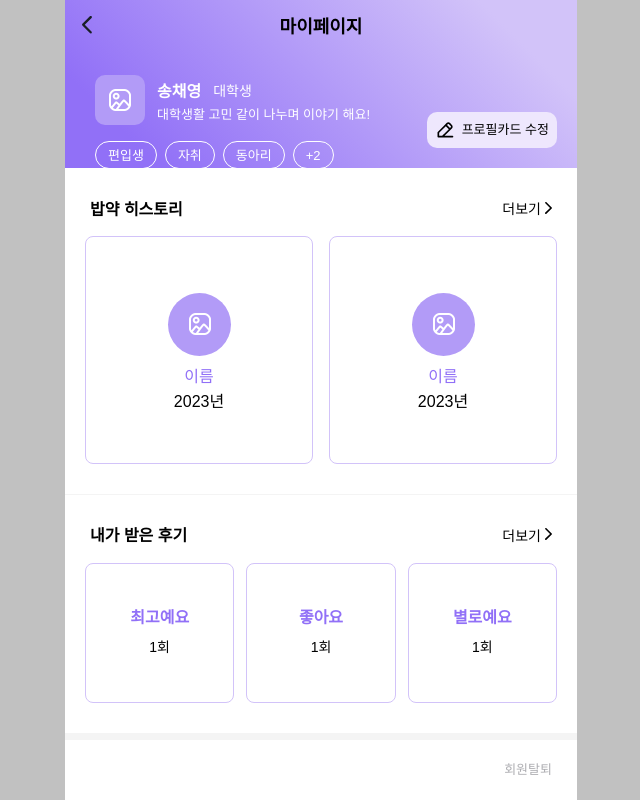
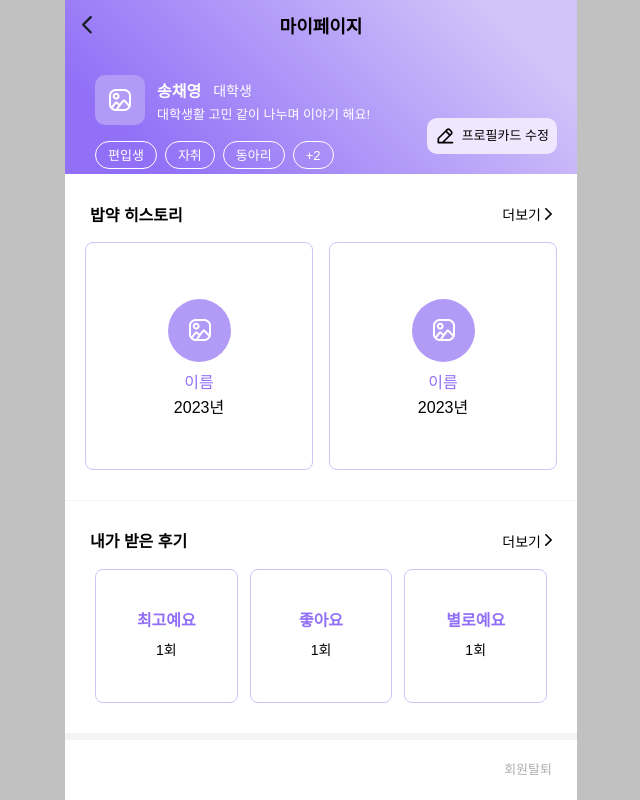
Before and after one commit to swyp3-babpool/babpool-frontend, a React (Vite) app: page /mypage in a window 1280 px wide. Shown: the whole page, without its empty margins (319-959 px from the left). Built offline with nearby package versions, Linux system fonts and the light colour scheme; no server answers; a web font is replaced by a local one.

Commit message:
feat: add navigate to modify profile page

```diff
--- a/src/pages/mypage/Mypage.tsx
+++ b/src/pages/mypage/Mypage.tsx
@@ -31,6 +31,11 @@ export default function MyPage() {
         '진로탐색',
         '대학원',
     ]);
+
+    const handleModifyProfileButtonClick = () => {
+        navigate('/mypage/profile-modify');
+    };
+
     return (
         <MyPageContainer>
             <ProfileContainer>
@@ -43,7 +48,7 @@ export default function MyPage() {
                     padding="25px 30px 16px"
                 />
                 <ProfileKeywords keywords={keywords} color={colors.white} padding="0px 30px" />
-                <ProfileModifyButton>
+                <ProfileModifyButton onClick={handleModifyProfileButtonClick}>
                     <IconContainer>
                         <ProfileModifyIcon />
                     </IconContainer>
@@ -96,7 +101,7 @@ export default function MyPage() {
                         </RightIconContainer>
                     </Row>
                 </Row>
-                <Row gap={12}>
+                <Row gap={12} padding="0 10px">
                     {['최고예요', '좋아요', '별로예요'].map((text) => (
                         <ReviewCount key={text} text={text} count={1} />
                     ))}
```
